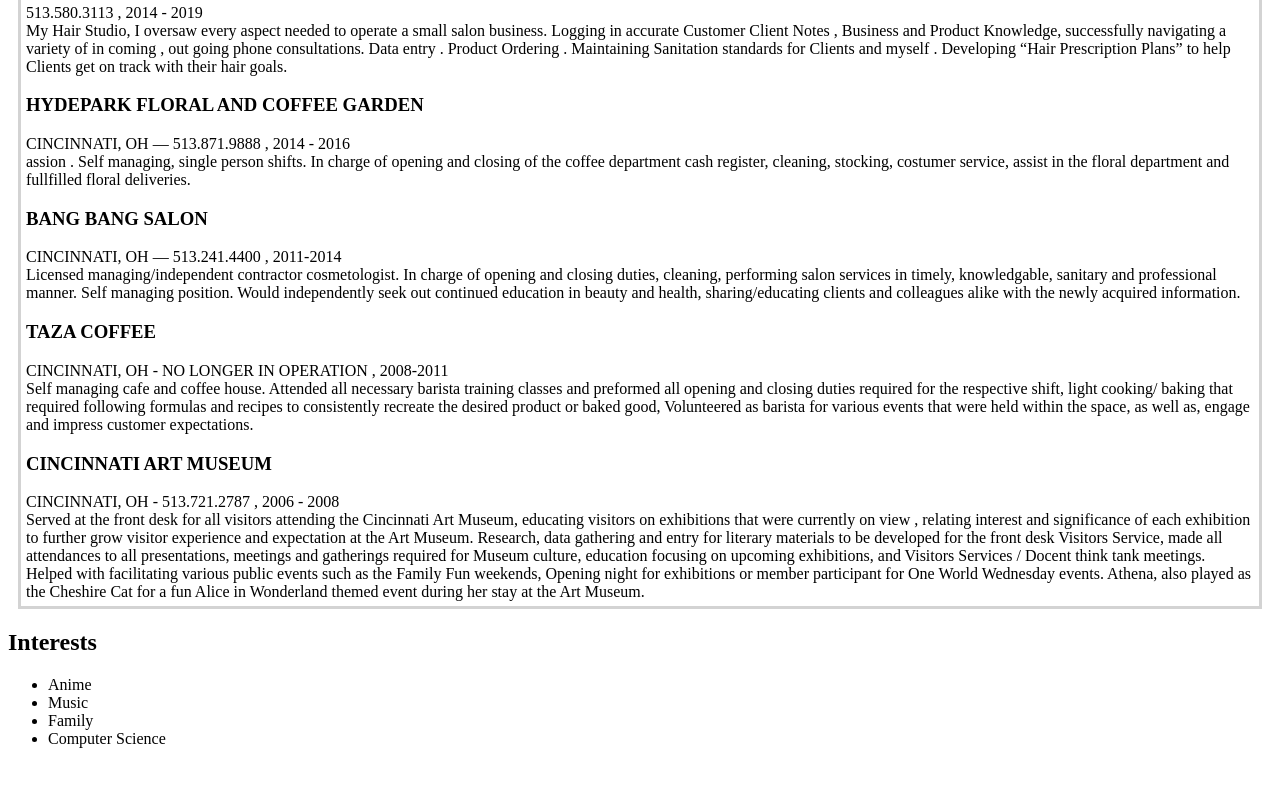
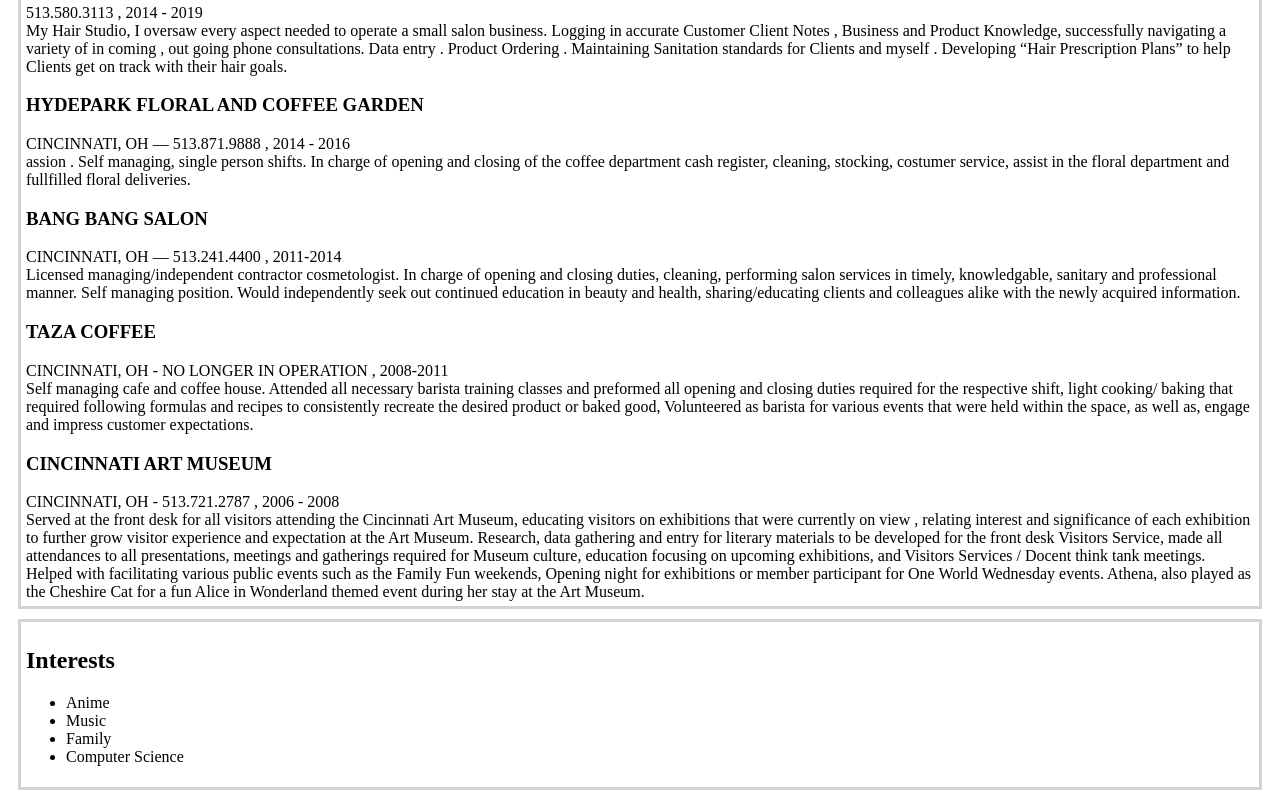
Before and after one commit to Athena-Nefos/htmlResume, a plain HTML site: page index.html in a window 1280 px wide. Shown: the part 829-1629 px from the top of the page. Before the commit the page ends 1593 px from the top, so only its background shows below. Drawn offline with Linux system fonts and the light colour scheme.

Commit message:
added css

```diff
--- a/style.css
+++ b/style.css
@@ -19,3 +19,8 @@
     margin: 10px;
     padding: 5px;
 }
+.interests{
+    border: solid lightgrey;
+    margin: 10px;
+    padding: 5px;
+}
```
